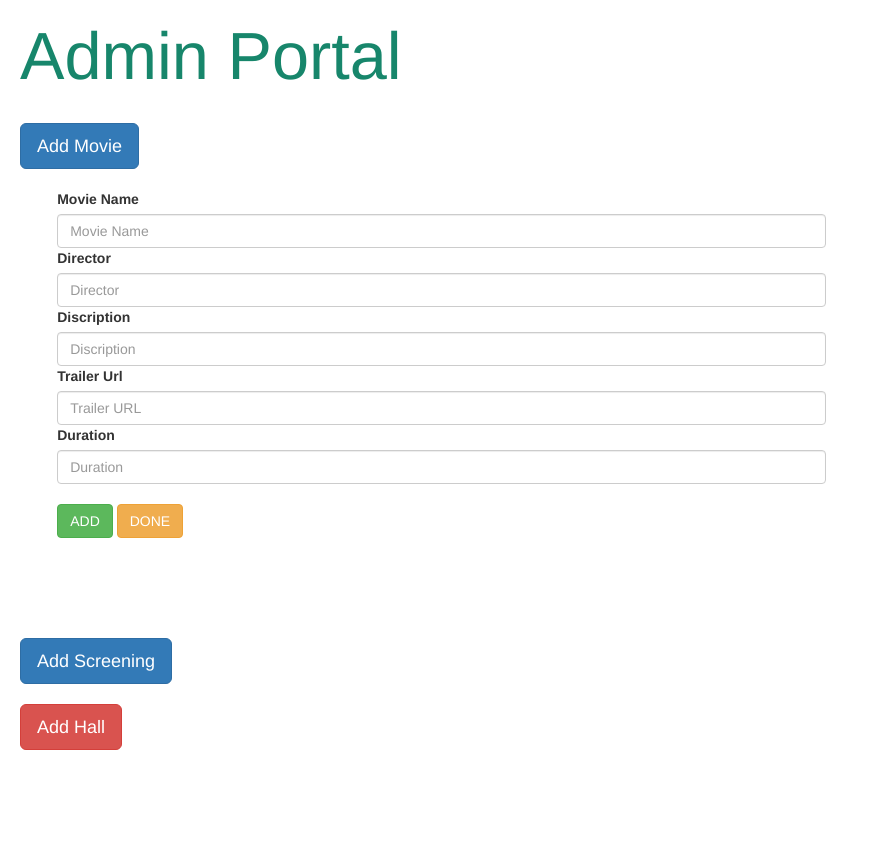
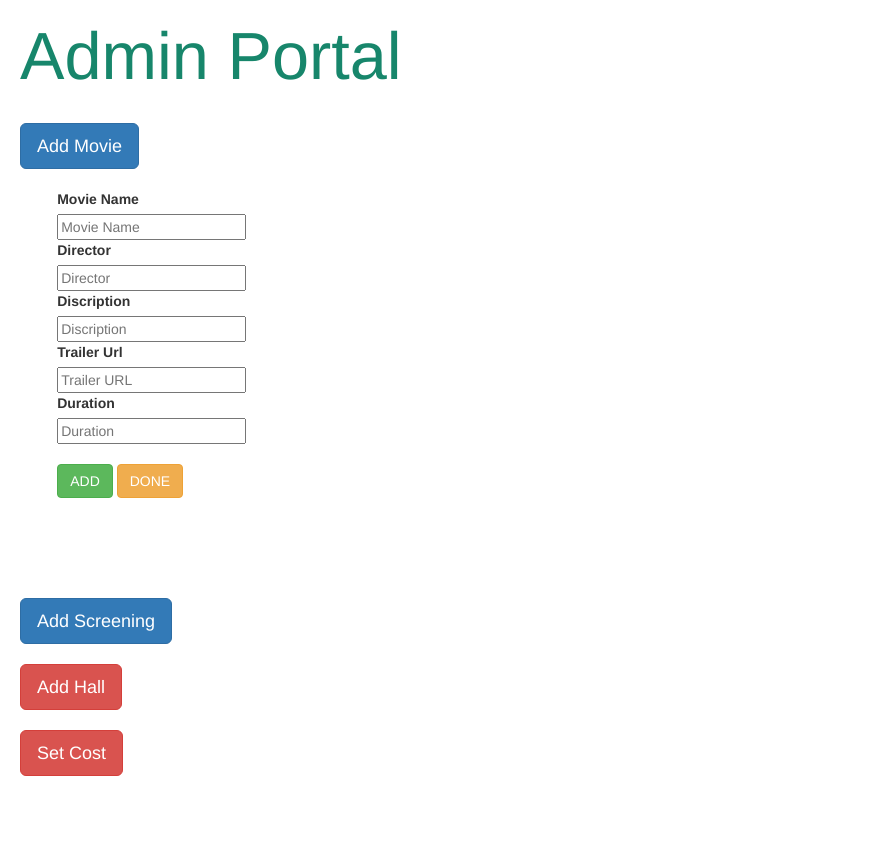
Before and after one commit to ravsodhi/bookmyshow-webapp, a Flask app: page /admin in a window 1280 px wide, after a click on "Add Movie". Shown: the whole page, without its empty margins (0-869 px from the left). Before the commit the page ends 750 px from the top, so only its background shows below. Run offline with Flask 2, Linux system fonts and the light colour scheme; data comes from the database, SQL or seed files in the repository; some libraries are stand-ins or nearby versions.

Commit message:
Replace admin.html

```diff
--- a/src/app/templates/admin.html
+++ b/src/app/templates/admin.html
@@ -67,16 +67,16 @@
     <input type="button" value="Add Movie" onclick="$('#addMovie').toggle('fast')" class="btn btn-primary btn-lg">
     <form id="addMovie" class="addMovie moveRight" hidden="hidden">
         <br/>
-        <label for="001">Movie Name</label>
-        <input name="title" class="roll form-control" type="text" placeholder="Movie Name" required>
-        <label for="002">Director</label>
-        <input name="director" class="name form-control" type="text" placeholder="Director" required>
-        <label for="003">Discription</label>
-        <input name="discription" class="year form-control" type="text" placeholder="Discription" required>
-        <label for="004">Trailer Url</label>
-        <input name="urli" class="roll form-control" type="text" placeholder="Trailer URL" required>
-        <label for="005">Duration</label>
-        <input name="duration" class="roll form-control" type="text" placeholder="Duration" required>
+        <label for="movie_name">Movie Name</label><br/>
+        <input name="title" id="movie_name" type="text" placeholder="Movie Name" required><br/>
+        <label for="director">Director</label><br/>
+        <input name="director" id="director" type="text" placeholder="Director" required><br/>
+        <label for="description">Discription</label><br/>
+        <input name="discription" id="description" type="text" placeholder="Discription" required><br/>
+        <label for="trailer_url">Trailer Url</label><br/>
+        <input name="urli" id="trailer_url" type="text" placeholder="Trailer URL" required><br/>
+        <label for="duration">Duration</label><br/>
+        <input name="duration" id="duration" type="text" placeholder="Duration" required><br/>
         <br/>
         <button type="button" onclick="addMovie()" class="btn btn-success">ADD</button>
         <button type="button" onclick="$('#addMovie').toggle('fast')" class="btn btn-warning">DONE</button>
@@ -90,17 +90,17 @@
     <input type="button" value="Add Screening" onclick="$('#addScreening').toggle('fast'); movieFetcher();" class="btn btn-primary btn-lg">
     <form id="addScreening" class="addScreening moveRight" hidden="hidden">
         <br/>
-        <label for="006">Select Movie</label>
+        <label for="selectmovie">Select Movie</label>
         <br/>
         <select name="movies" id="selectmovie"></select>
         <br/>
-        <label for="006">Select Hall</label>
+        <label for="selecthall">Select Hall</label>
         <br/>
-        <select name="hall" multiple="True" class="selecthall" style="width:20%;"></select>
+        <select name="hall" multiple="True" class="selecthall" id="selecthall" style="width:20%;"></select>
         <br/>
-        <label for="006">Select Timings</label>
+        <label for="selecttime">Select Timings</label>
         <br/>
-        <select name="timing" multiple="True" class="selecttime">
+        <select name="timing" multiple="True" class="selecttime" id="selecttime">
             <option value="09:00">9:00am</option>
             <option value="12:00">12:00pm</option>
             <option value="15:00">3:00pm</option>
@@ -108,11 +108,11 @@
             <option value="21:00">9:00pm</option>
         </select>
         <br/>
-        <label for="006">Release Date</label>
+        <label for="release_datere">Release Date</label>
         <br/>
         <input name="release_date" id="release_date" type="text" placeholder="yyyy-mm-dd" required>
         <br/>
-        <label for="007">Off theatre Date</label>
+        <label for="off_theatre_date">Off theatre Date</label>
         <br/>
         <input name="off_theatre_date" id="off_theatre_date" placeholder="yyyy-mm-dd" type="text" required>
         <br/>
@@ -127,17 +127,35 @@
     <input type="button" value="Add Hall" onclick="$('#addHall').toggle('fast')" class="btn btn-danger btn-lg">
     <form id="addHall" class="addHall moveRight" hidden="hidden">
         <br/>
-        <label for="001">Hall Name</label>
-        <input name="hall_name" class="roll form-control" type="text" placeholder="Hall Name" required>
-        <label for="002">Hall Type</label>
-        <select name="hall_type" class="addhall">
+        <label for="hall_name">Hall Name</label>
+        <input name="hall_name" id="hall_name" type="text" placeholder="Hall Name" required>
+        <label for="hall_type">Hall Type</label>
+        <select name="hall_type" id="hall_type" class="addhall">
             <option value="Big">Big</option>
             <option value="Medium">Medium</option>
             <option value="Small">Small</option>
         </select>
         <br/>
         <button type="button" onclick="addHall()" class="btn btn-success">ADD</button>
-        <button type="button" onclick="$('#addhall').toggle('fast')" class="btn btn-warning">DONE</button>
+        <button type="button" onclick="$('#addHall').toggle('fast')" class="btn btn-warning">DONE</button>
+        <br/>
+        <br/>
+    </form>
+    <br/>
+    <br/>
+    <input type="button" value="Set Cost" onclick="$('#addCost').toggle('fast')" class="btn btn-danger btn-lg">
+    <form id="addCost" class="addCost moveRight" hidden="hidden">
+        <br/>
+        <label for="platinum">Platinum Seat Cost</label><br/>
+        <input name="platinum" id="platinum" type="text" placeholder="Platinum Seat Cost" required><br/>
+        <label for="gold">Gold Seat Cost</label><br/>
+
+        <input name="gold" id="gold" type="text" placeholder="Gold Seat Cost" required><br/>
+        <label for="silver">Silver Seat Cost</label><br/>
+        <input name="silver" id="silver" type="text" placeholder="Silver Seat Cost" required><br/>
+        <br/>
+        <button type="button" onclick="addCost()" class="btn btn-success">ADD</button>
+        <button type="button" onclick="$('#addCost').toggle('fast')" class="btn btn-warning">DONE</button>
         <br/>
         <br/>
     </form>
```
